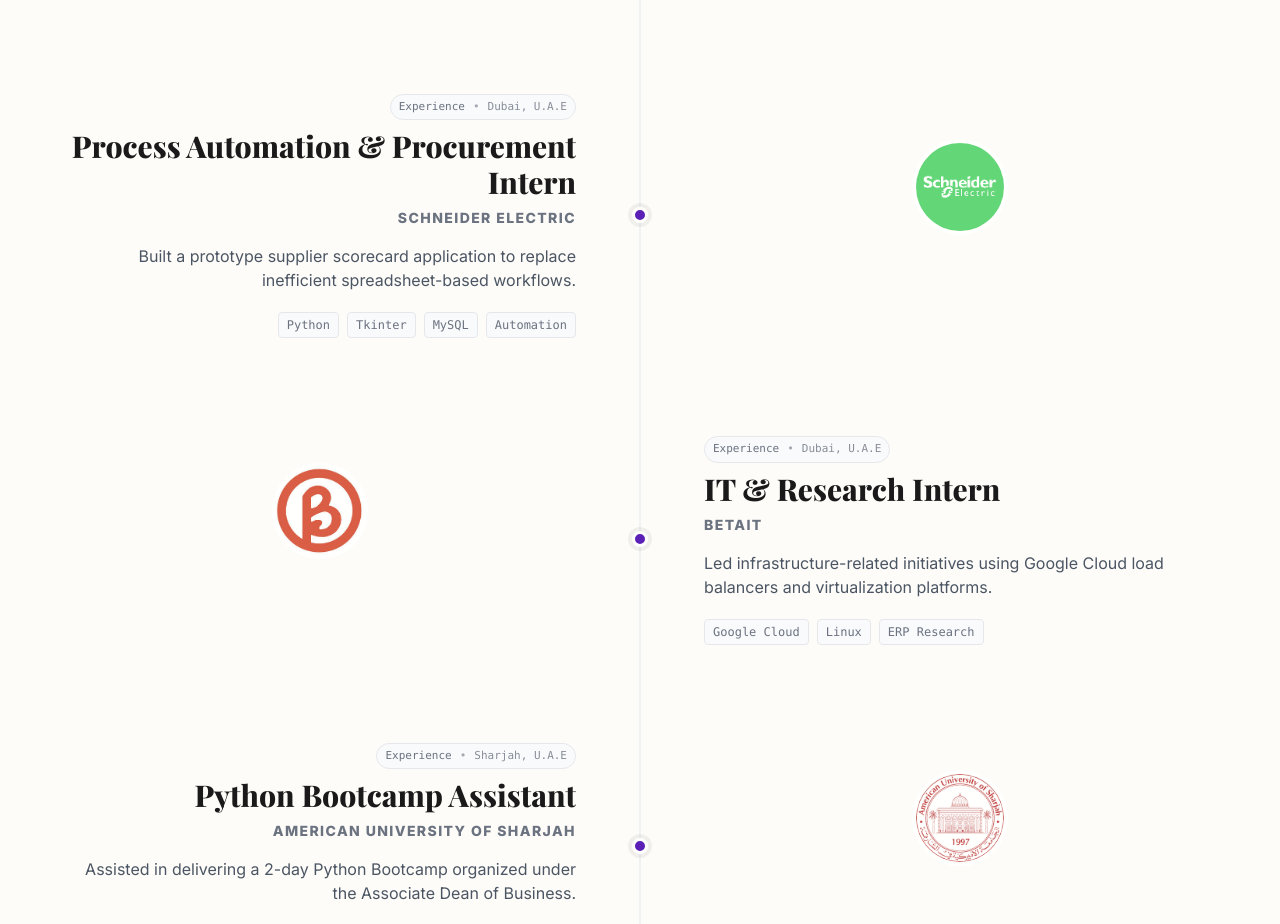
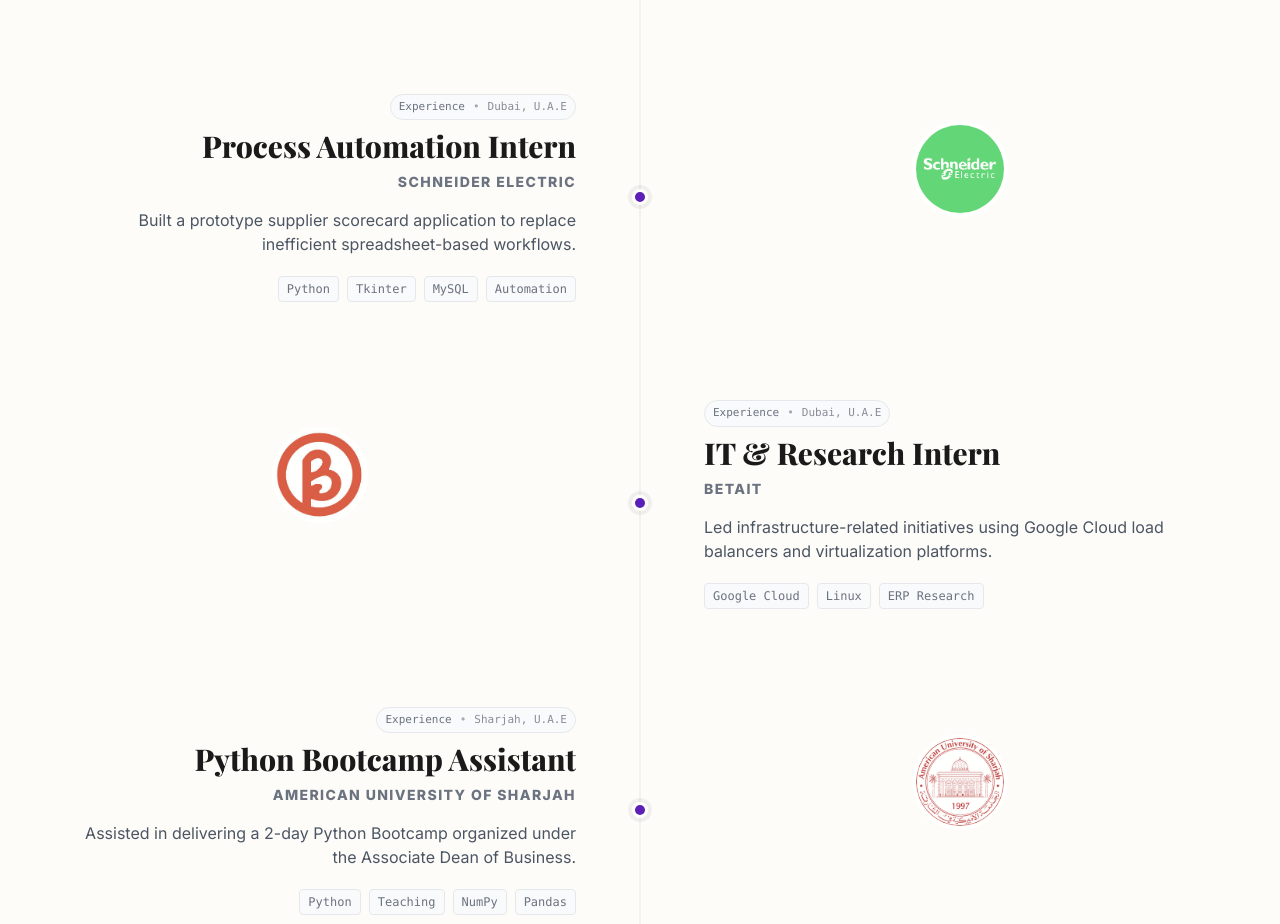
Before and after one commit to MahalakshmiPFW/Portfolio, a React (Vite) app: page / in a window 1280 px wide. Shown: the part 4040-4964 px from the top of the page. Built offline with nearby package versions, Linux system fonts and the light colour scheme; a web font is replaced by a local one.

Commit message:
update title

```diff
--- a/src/constants.tsx
+++ b/src/constants.tsx
@@ -83,7 +83,7 @@
 
   {
     id: '2',
-    role: 'Process Automation & Procurement Intern',
+    role: 'Process Automation Intern',
     company: 'Schneider Electric',
     location: 'Dubai, U.A.E',
     period: 'June 2024 – July 2024',
```
